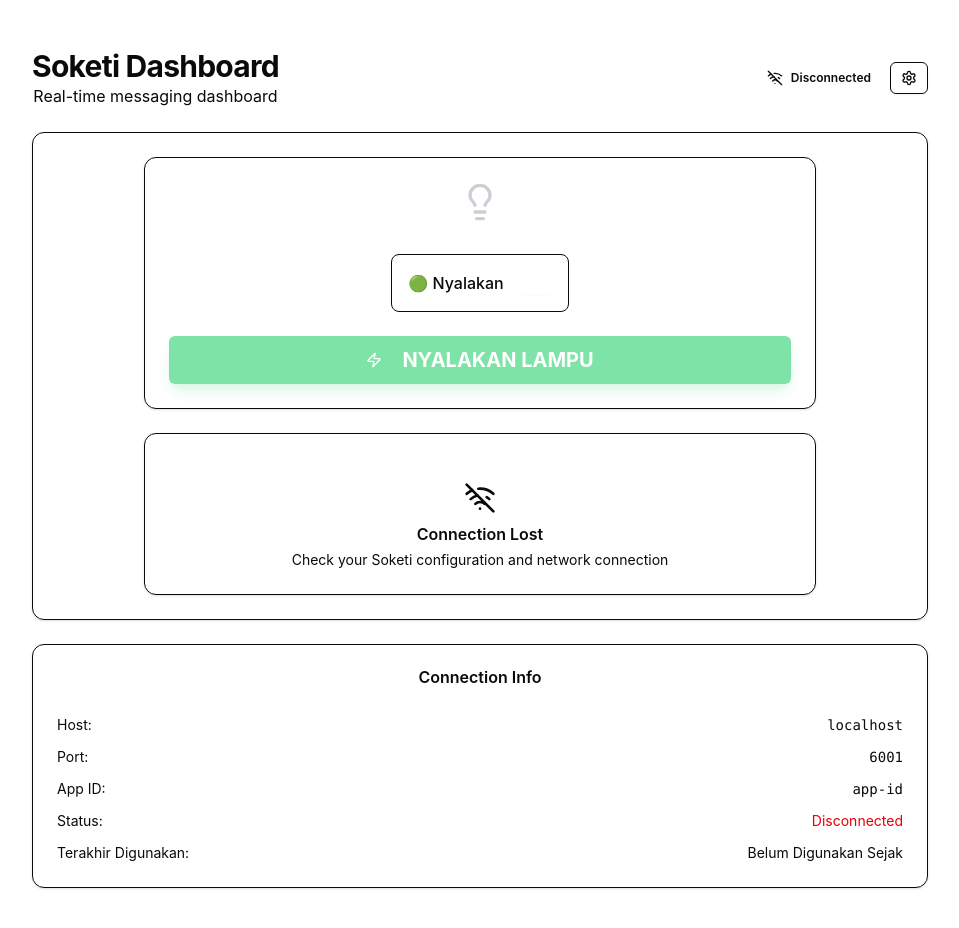
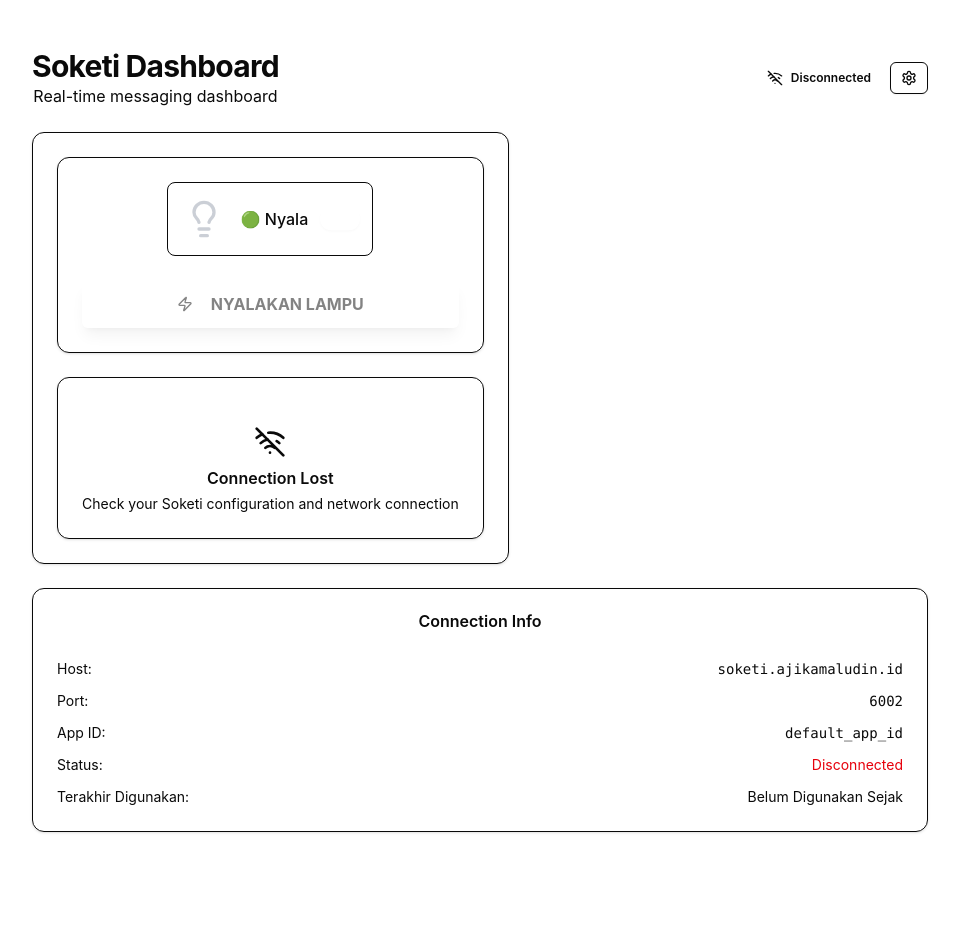
Before and after one commit to AdiSalL/SmartLamp, a React (Vite) app: page / in a window 1280 px wide. Both pictures are taken after a click on the button "Save Configuration & Connect". Shown: the top 928 px of the page, without its empty margins (160-1119 px from the left). After the commit the page ends 880 px from the top, so only its background shows below. Built offline with nearby package versions, Linux system fonts and the light colour scheme; no server answers.

Commit message:
initial commit

```diff
--- a/src/components/Dashboard.jsx
+++ b/src/components/Dashboard.jsx
@@ -89,7 +89,8 @@
           {/* Messages Area */}
 
           {/* Send Message Form */}
-          <div className="space-y-6">
+          <div className="space-y-6 ">
+            <div className="flex">
               <Card>
                 <CardContent>
                   <ToggleButton
@@ -101,6 +102,7 @@
                   />
                 </CardContent>
               </Card>
+            </div>
 
             {/* Connection Info */}
             <ConnectionInfo
--- a/src/components/SoketiConfigForm.jsx
+++ b/src/components/SoketiConfigForm.jsx
@@ -1,27 +1,27 @@
-"use client"
+"use client";
 
-import { useState } from "react"
-import { Button } from "./ui/button"
-import { Input } from "./ui/input"
-import { Label } from "./ui/label"
-import { Card, CardContent, CardHeader, CardTitle } from "./ui/card"
-import { Settings, Save } from "lucide-react"
-import { useToast } from "../hooks/use-toast"
+import { useState } from "react";
+import { Button } from "./ui/button";
+import { Input } from "./ui/input";
+import { Label } from "./ui/label";
+import { Card, CardContent, CardHeader, CardTitle } from "./ui/card";
+import { Settings, Save } from "lucide-react";
+import { useToast } from "../hooks/use-toast";
 
 export function SoketiConfigForm({ onConfigSave, initialConfig }) {
   const [config, setConfig] = useState({
-    host: initialConfig?.host || "localhost",
-    port: initialConfig?.port || "6001",
-    appId: initialConfig?.appId || "app-id",
-    key: initialConfig?.key || "app-key",
-    secret: initialConfig?.secret || "app-secret",
+    host: initialConfig?.host || "soketi.ajikamaludin.id",
+    port: initialConfig?.port || "6002",
+    appId: initialConfig?.appId || "default_app_id",
+    key: initialConfig?.key || "default_app_key",
+    secret: initialConfig?.secret || "default_app_secret",
     cluster: initialConfig?.cluster || "mt1",
     forceTLS: initialConfig?.forceTLS || false,
-  })
-  const { toast } = useToast()
+  });
+  const { toast } = useToast();
 
   const handleSubmit = (e) => {
-    e.preventDefault()
+    e.preventDefault();
 
     // Validate required fields
     if (!config.host || !config.port || !config.appId || !config.key) {
@@ -29,20 +29,20 @@
         title: "Validation Error",
         description: "Please fill in all required fields",
         variant: "destructive",
-      })
-      return
+      });
+      return;
     }
 
-    onConfigSave(config)
+    onConfigSave(config);
     toast({
       title: "Configuration Saved",
       description: "Soketi configuration has been saved successfully",
-    })
-  }
+    });
+  };
 
   const handleInputChange = (field, value) => {
-    setConfig((prev) => ({ ...prev, [field]: value }))
-  }
+    setConfig((prev) => ({ ...prev, [field]: value }));
+  };
 
   return (
     <Card className="w-full max-w-2xl mx-auto">
@@ -52,7 +52,8 @@
           Soketi Configuration
         </CardTitle>
         <p className="text-sm text-muted-foreground">
-          Configure your Soketi server connection settings before using the dashboard
+          Configure your Soketi server connection settings before using the
+          dashboard
         </p>
       </CardHeader>
       <CardContent>
@@ -147,5 +148,5 @@
         </form>
       </CardContent>
     </Card>
-  )
+  );
 }
--- a/src/components/ToggleButton.jsx
+++ b/src/components/ToggleButton.jsx
@@ -114,6 +114,11 @@
         <CardContent>
           <div className="flex flex-col items-center space-y-8">
             {/* Lamp Visual with Animation */}
+
+            {/* Main Control */}
+            <div className="flex flex-col items-center space-y-6 w-full">
+              {/* Toggle Switch */}
+              <div className="flex items-center space-x-4 p-4 border rounded-lg bg-muted/20">
                 <div className="relative">
                   <div className="transition-all duration-500 ease-in-out transform hover:scale-110">
                     {lampState ? (
@@ -126,13 +131,8 @@
                     )}
                   </div>
                 </div>
-
-            {/* Main Control */}
-            <div className="flex flex-col items-center space-y-6 w-full">
-              {/* Toggle Switch */}
-              <div className="flex items-center space-x-4 p-4 border rounded-lg bg-muted/20">
                 <span className="font-medium">
-                  {lampState ? "🔴 Matikan" : "🟢 Nyalakan"}
+                  {lampState ? "🔴 Mati" : "🟢 Nyala"}
                 </span>
                 <Switch
                   checked={lampState}
@@ -146,12 +146,8 @@
               <Button
                 onClick={handleToggle}
                 disabled={isLoading || !isConnected}
-                size="lg"
-                className={`w-full py-6 text-xl font-bold transition-all transform hover:scale-105 ${
-                  lampState
-                    ? "bg-red-500 hover:bg-red-600 text-white shadow-red-500/25"
-                    : "bg-green-500 hover:bg-green-600 text-white shadow-green-500/25"
-                } shadow-lg`}
+                size="sm"
+                className={`w-full py-6 text-1xl font-bold transition-all shadow-lg`}
               >
                 {isLoading ? (
                   <>
```
Lines whose indentation alone changed are shown as unchanged.
